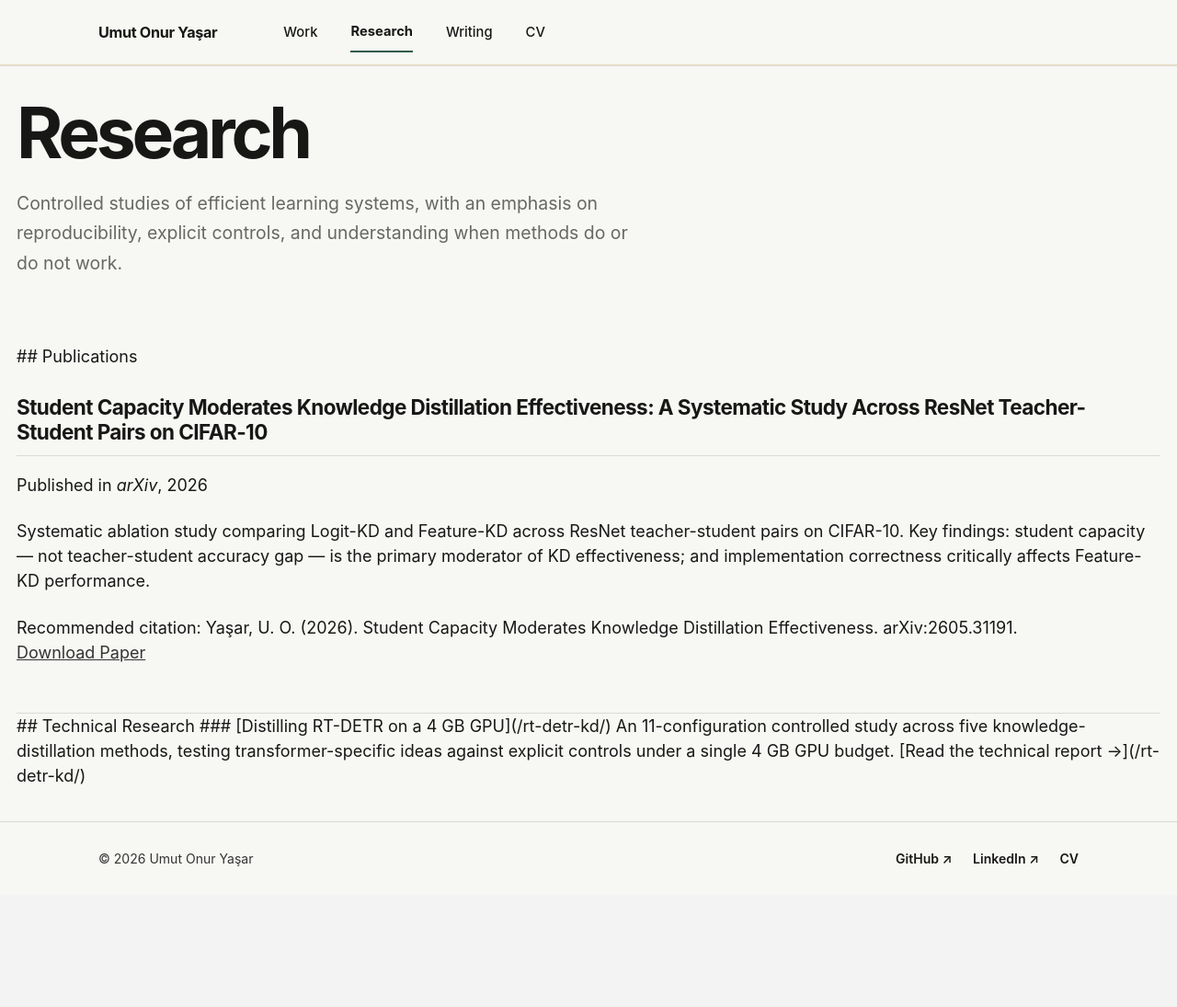
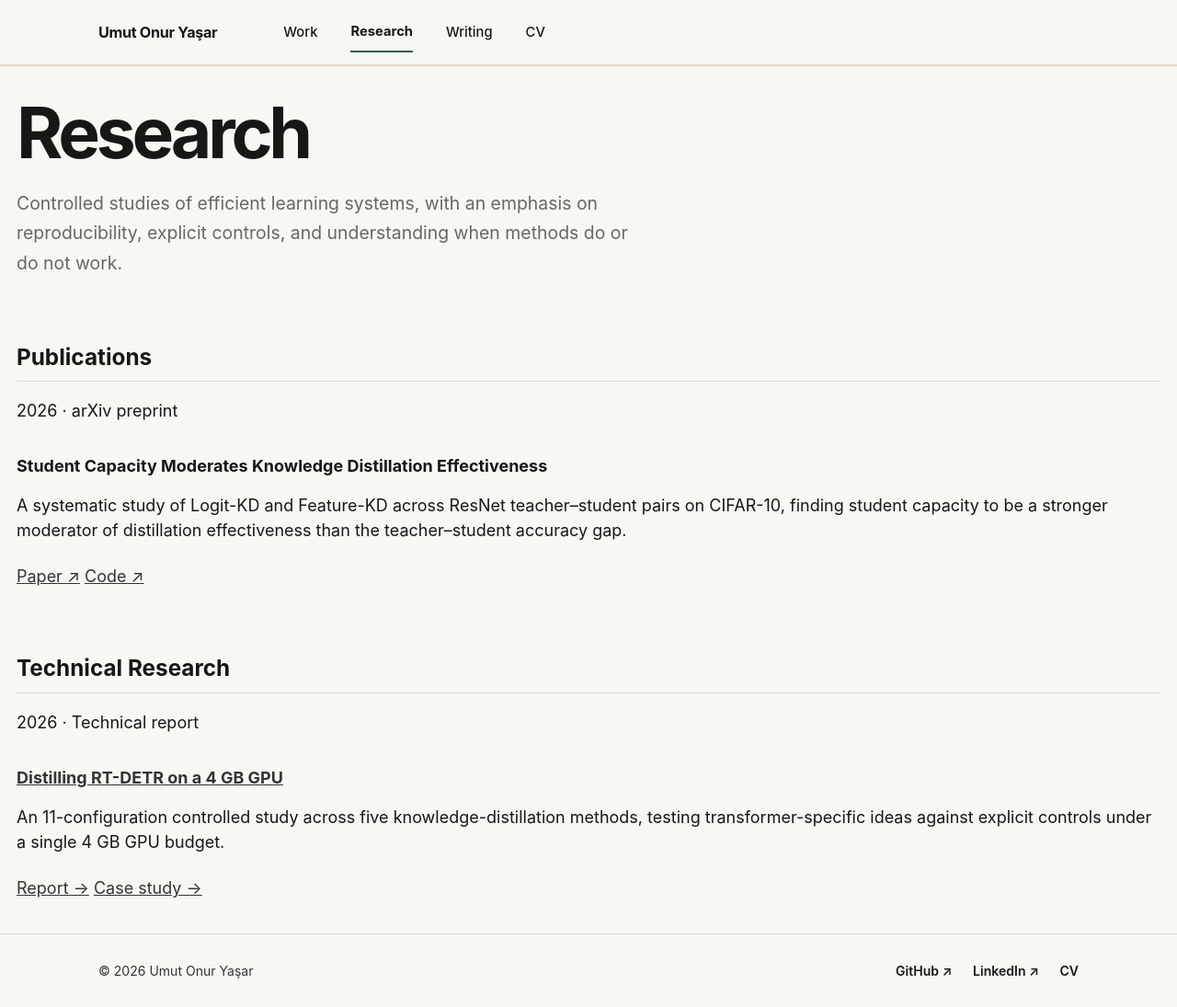
Before and after one commit to umutonuryasar/umutonuryasar.github.io, a Jekyll site: the page built from _pages/publications.html, in a window 1280 px wide and 1095 px high. Shown: the whole window at 92% size. Built offline with Jekyll 4.4.1, drawn with Linux system fonts in a browser that asks for light colours; a script bundle is joined from its source files by our own code; library files that are not in the unit come from our copies.

Commit message:
Fix Research landing page rendering

```diff
--- a/_pages/publications.html
+++ b/_pages/publications.html
@@ -8,18 +8,30 @@
 
 <p class="subpage-lead">Controlled studies of efficient learning systems, with an emphasis on reproducibility, explicit controls, and understanding when methods do or do not work.</p>
 
-## Publications
+<section class="research-index-section" aria-labelledby="publications-heading">
+  <h2 id="publications-heading">Publications</h2>
 
-{% include base_path %}
+  <article class="research-index-item">
+    <p class="research-index-meta">2026 · arXiv preprint</p>
+    <h3>Student Capacity Moderates Knowledge Distillation Effectiveness</h3>
+    <p>A systematic study of Logit-KD and Feature-KD across ResNet teacher–student pairs on CIFAR-10, finding student capacity to be a stronger moderator of distillation effectiveness than the teacher–student accuracy gap.</p>
+    <p class="research-index-links">
+      <a href="https://arxiv.org/abs/2605.31191">Paper ↗</a>
+      <a href="https://github.com/umutonuryasar/kd-capacity-gap">Code ↗</a>
+    </p>
+  </article>
+</section>
 
-{% for post in site.publications reversed %}
-  {% include archive-single.html %}
-{% endfor %}
+<section class="research-index-section" aria-labelledby="technical-research-heading">
+  <h2 id="technical-research-heading">Technical Research</h2>
 
-## Technical Research
-
-### [Distilling RT-DETR on a 4 GB GPU](/rt-detr-kd/)
-
-An 11-configuration controlled study across five knowledge-distillation methods, testing transformer-specific ideas against explicit controls under a single 4 GB GPU budget.
-
-[Read the technical report →](/rt-detr-kd/)
+  <article class="research-index-item">
+    <p class="research-index-meta">2026 · Technical report</p>
+    <h3><a href="/rt-detr-kd/">Distilling RT-DETR on a 4 GB GPU</a></h3>
+    <p>An 11-configuration controlled study across five knowledge-distillation methods, testing transformer-specific ideas against explicit controls under a single 4 GB GPU budget.</p>
+    <p class="research-index-links">
+      <a href="/rt-detr-kd/">Report →</a>
+      <a href="/portfolio/rt-detr-kd/">Case study →</a>
+    </p>
+  </article>
+</section>
```
